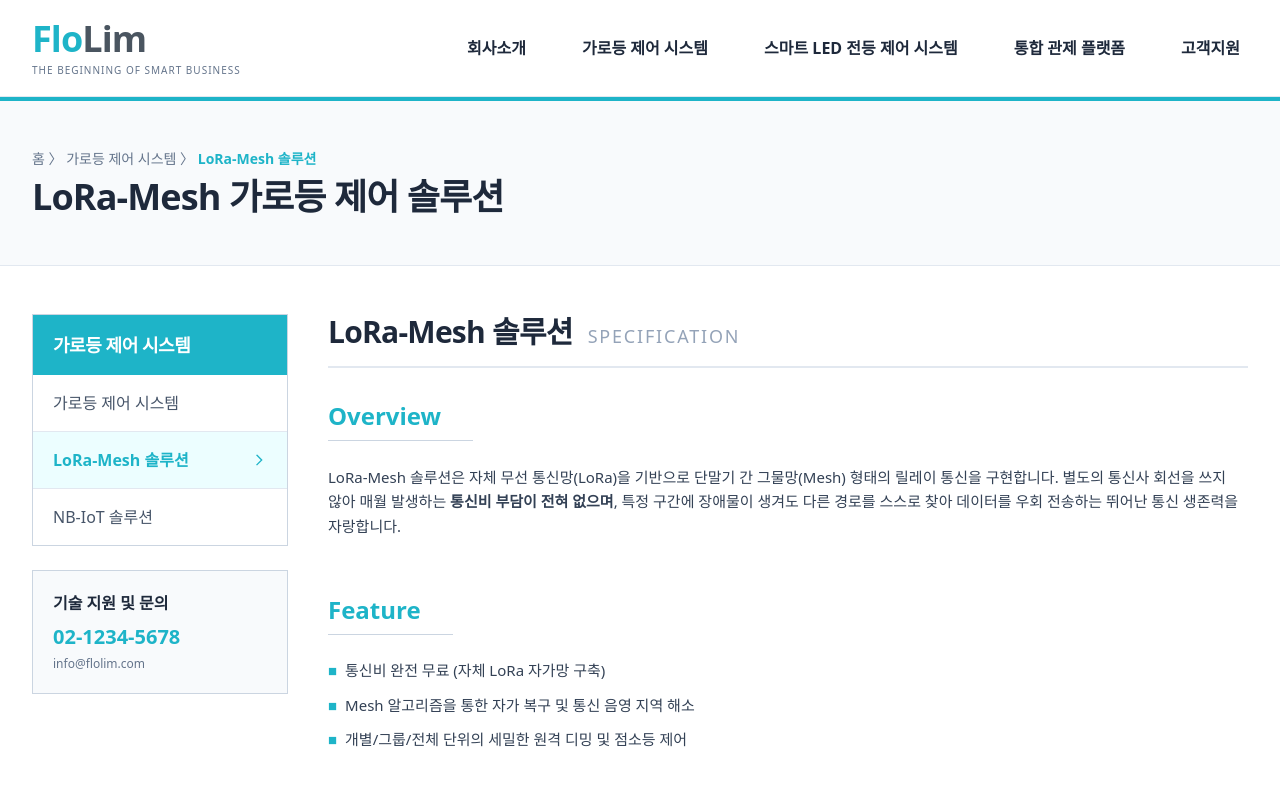
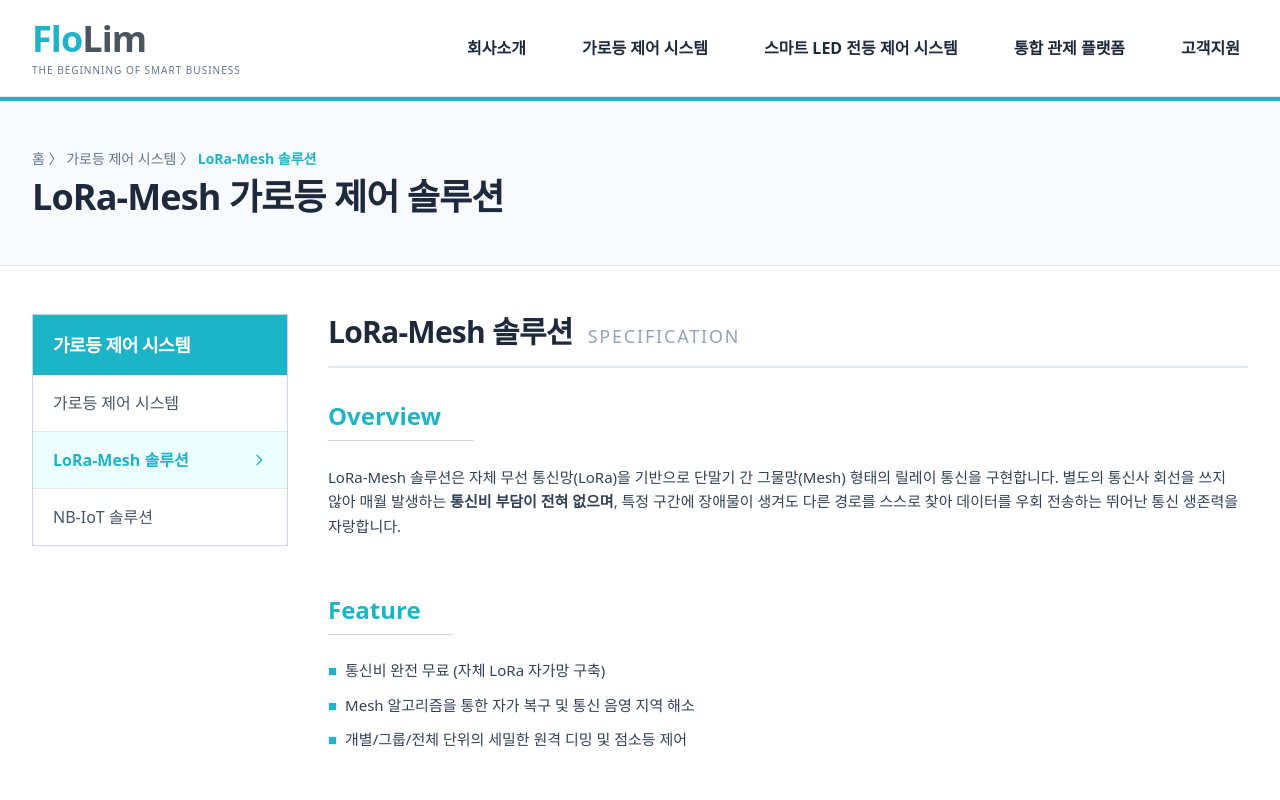
Before and after one commit to flolim-mj54/flolim-website, a React (Vite) app: page /lora in a window 1280 px wide. Shown: the top 800 px of the page. Built offline with nearby package versions, Linux system fonts and the light colour scheme.

Commit message:
로라메쉬, nbiot 기술지원 삭제

```diff
--- a/src/LoraMeshSolution.jsx
+++ b/src/LoraMeshSolution.jsx
@@ -66,14 +66,6 @@ const LoraMeshSolution = () => {
             </ul>
           </div>
 
-          {/* 고객지원 배너 */}
-          <div className="mt-6 border border-slate-300 bg-slate-50 p-5">
-            <h4 className="text-slate-800 font-bold mb-2">기술 지원 및 문의</h4>
-            <div className="text-[#1eb4c8] font-black text-xl mb-1">
-              02-1234-5678
-            </div>
-            <div className="text-[12px] text-slate-500">info@flolim.com</div>
-          </div>
         </aside>
 
         {/* 3. 오른쪽 메인 본문 */}
--- a/src/NbIotSolution.jsx
+++ b/src/NbIotSolution.jsx
@@ -66,14 +66,6 @@ const NbIotSolution = () => {
             </ul>
           </div>
 
-          {/* 고객지원 배너 */}
-          <div className="mt-6 border border-slate-300 bg-slate-50 p-5">
-            <h4 className="text-slate-800 font-bold mb-2">기술 지원 및 문의</h4>
-            <div className="text-[#1eb4c8] font-black text-xl mb-1">
-              02-1234-5678
-            </div>
-            <div className="text-[12px] text-slate-500">info@flolim.com</div>
-          </div>
         </aside>
 
         {/* 3. 오른쪽 메인 본문 */}
```
